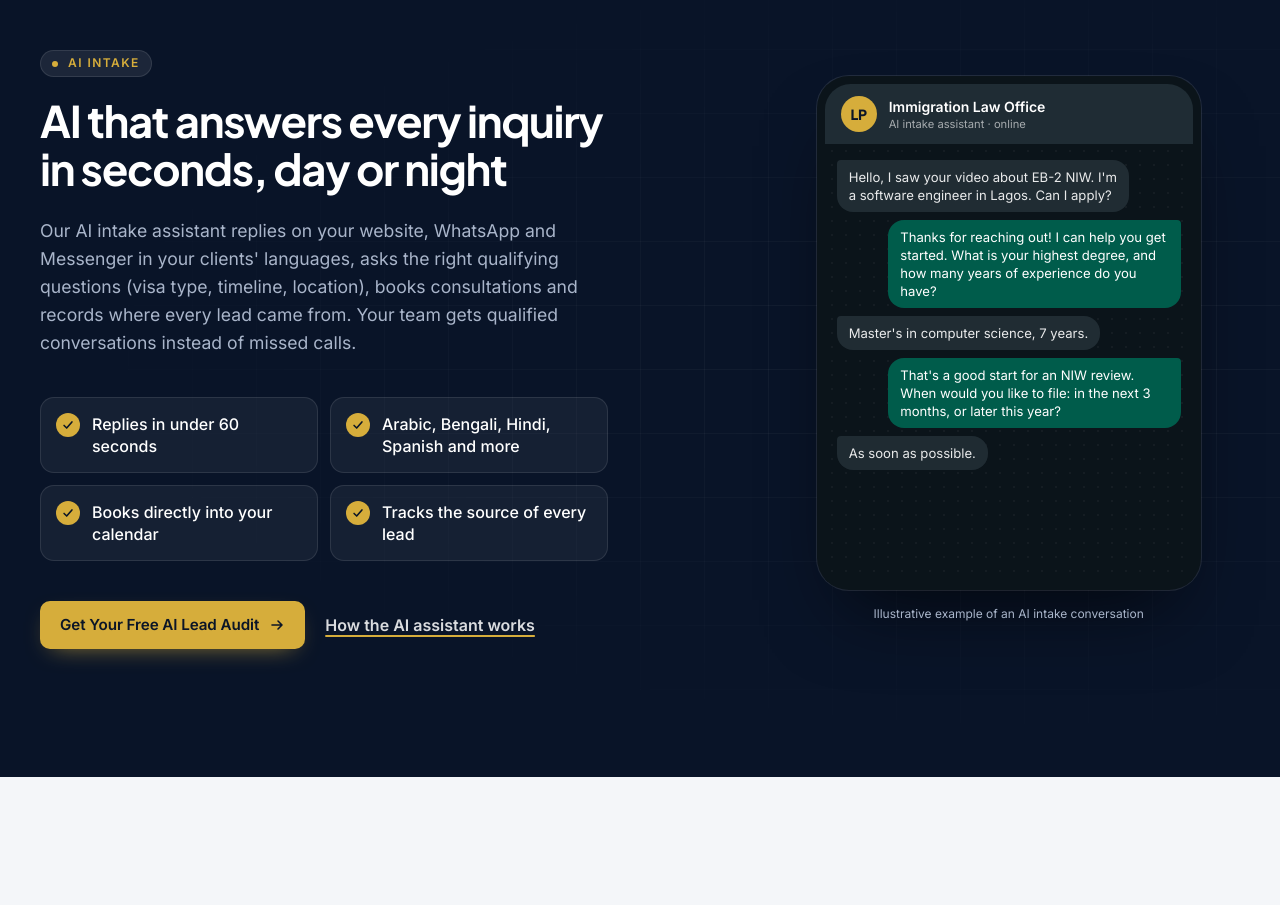
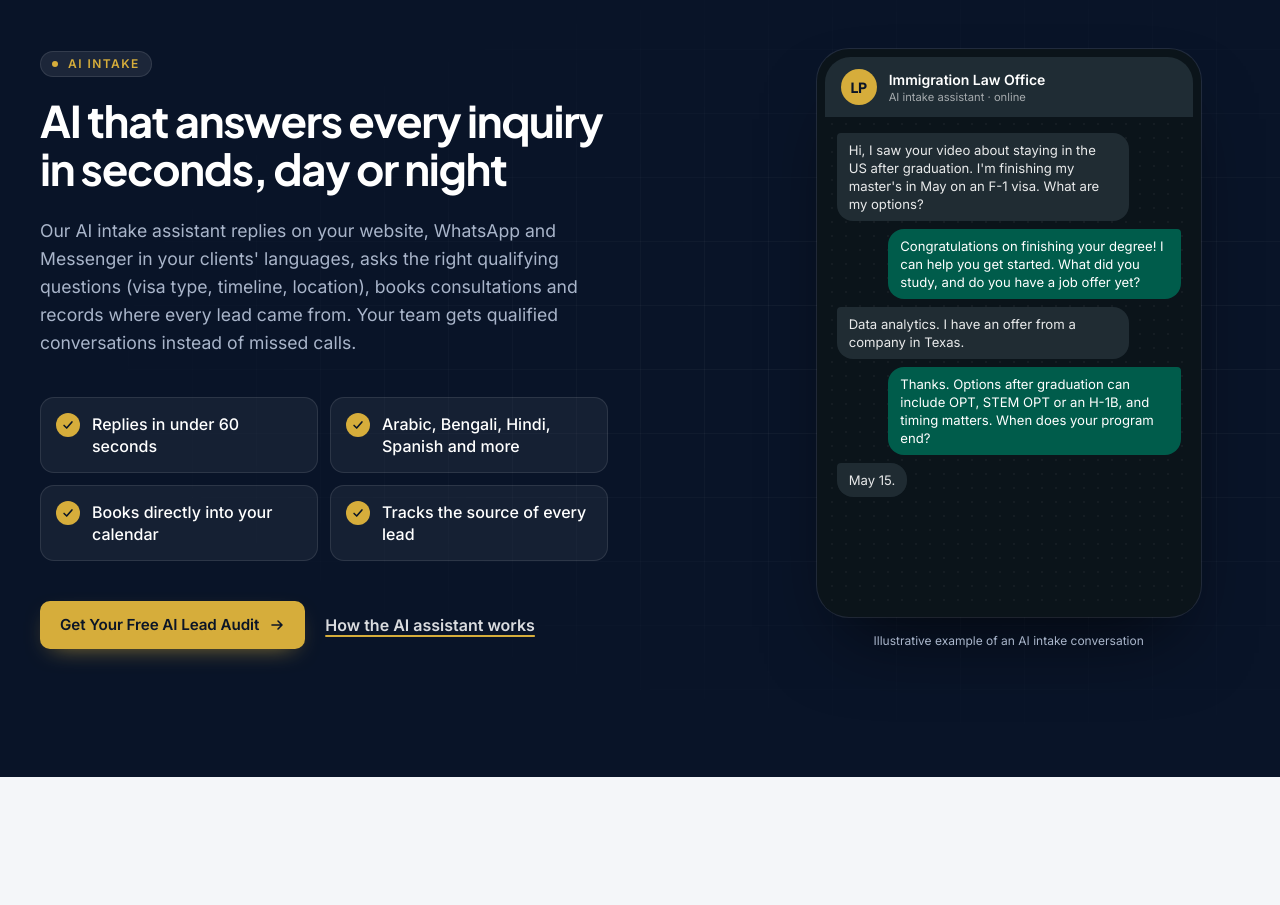
Before and after one commit to Webasif1/lawprodigital, a Next.js app: page / in a window 1280 px wide. Shown: the part 3560-4465 px from the top of the page. Built offline with nearby package versions, Linux system fonts and the light colour scheme.

Commit message:
Update ChatDemo conversation to reflect F-1 student options after graduation

```diff
--- a/src/components/home/ChatDemo.tsx
+++ b/src/components/home/ChatDemo.tsx
@@ -4,13 +4,13 @@ import { useEffect, useRef, useState } from "react";
 
 type Message = { from: "client" | "ai"; text: string };
 
-/** An illustrative intake conversation qualifying an EB-2 NIW lead. */
+/** An illustrative intake conversation qualifying an F-1 student about to graduate. */
 const script: Message[] = [
-  { from: "client", text: "Hello, I saw your video about EB-2 NIW. I'm a software engineer in Lagos. Can I apply?" },
-  { from: "ai", text: "Thanks for reaching out! I can help you get started. What is your highest degree, and how many years of experience do you have?" },
-  { from: "client", text: "Master's in computer science, 7 years." },
-  { from: "ai", text: "That's a good start for an NIW review. When would you like to file: in the next 3 months, or later this year?" },
-  { from: "client", text: "As soon as possible." },
+  { from: "client", text: "Hi, I saw your video about staying in the US after graduation. I'm finishing my master's in May on an F-1 visa. What are my options?" },
+  { from: "ai", text: "Congratulations on finishing your degree! I can help you get started. What did you study, and do you have a job offer yet?" },
+  { from: "client", text: "Data analytics. I have an offer from a company in Texas." },
+  { from: "ai", text: "Thanks. Options after graduation can include OPT, STEM OPT or an H-1B, and timing matters. When does your program end?" },
+  { from: "client", text: "May 15." },
   { from: "ai", text: "I've reserved a consultation with an attorney for Thursday at 10:00 am (your time). You'll get a confirmation on WhatsApp." },
 ];
 
```
